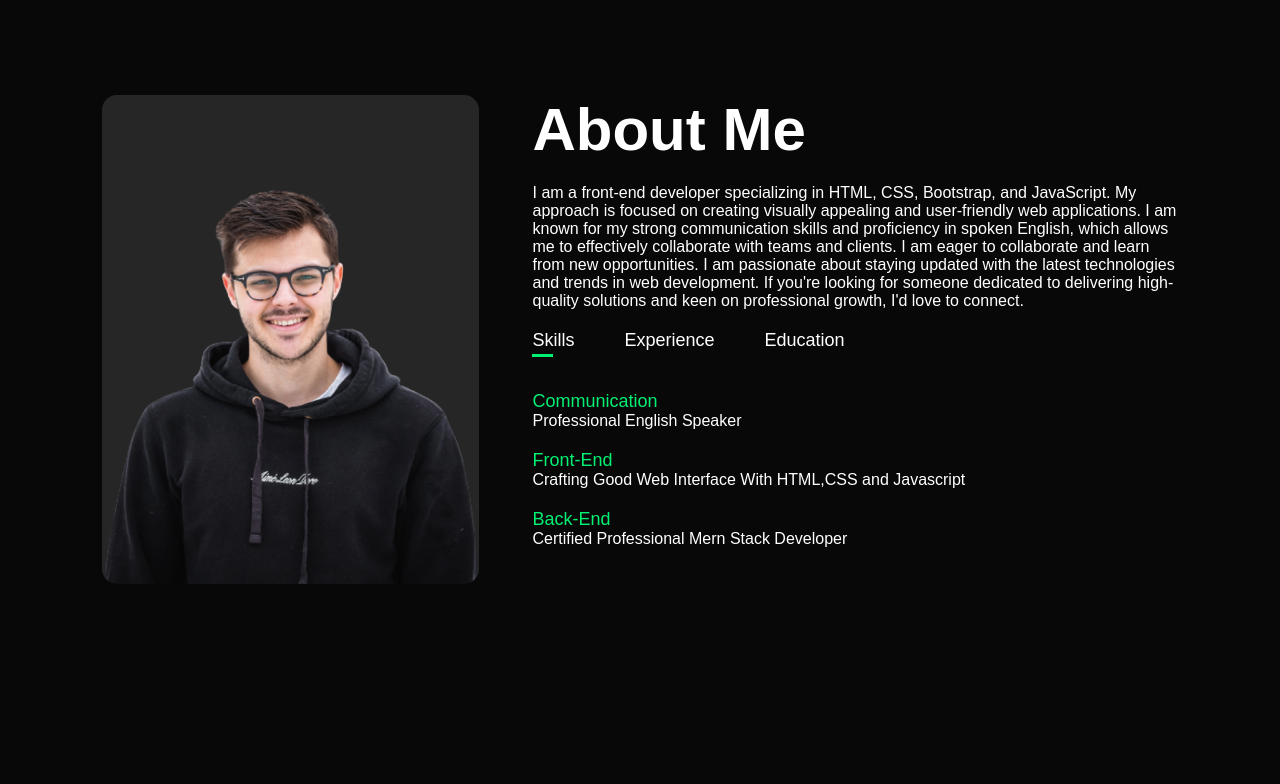
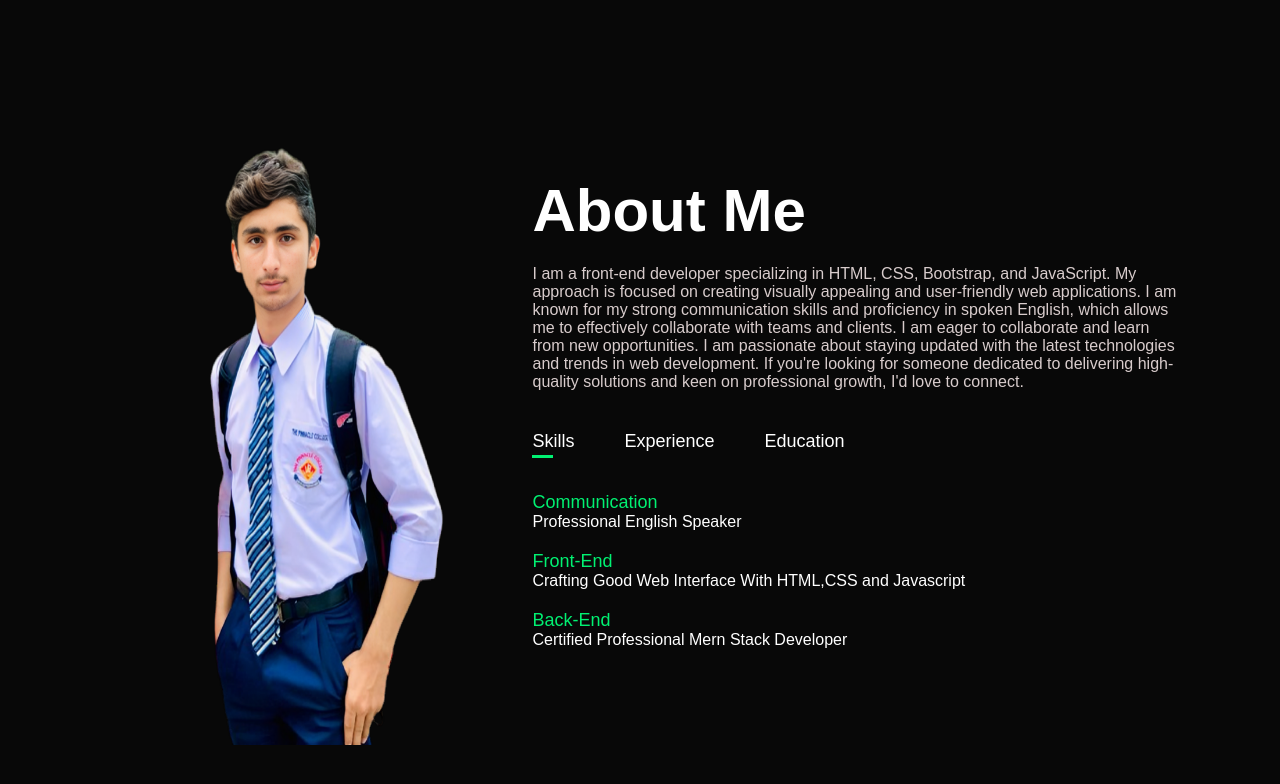
Before and after one commit to KhanzaidGithub/ZaidPortfolio.github.io, a plain HTML site: page index.html in a window 1280 px wide. Shown: the part 800-1584 px from the top of the page. Before the commit the page ends 1483 px from the top, so only its background shows below. Drawn offline with Linux system fonts and the light colour scheme.

Commit message:
changed user image

```diff
--- a/index.html
+++ b/index.html
@@ -34,7 +34,7 @@
     <div class="container">
         <div class="row">
             <div class="about-col-1">
-                <img src="./images/user.png" alt="">
+                <img src="./images/zaidreal.png" alt="" class="zaiduserpic">
             </div>
             <div class="about-col-2">
                 <h2 class="sub-title">About Me</h2>
@@ -75,5 +75,8 @@
         </div>
     </div>
 </div>
+<!-----------------Services----------------->
+<div id="services">
 
+</div>
 </html>
--- a/style.css
+++ b/style.css
@@ -81,6 +81,7 @@ nav ul li a:hover::after {
     display: flex;
     justify-content: space-between;
     flex-wrap: wrap;
+    align-items: center;
 }
 
 .about-col-1 {
@@ -91,7 +92,9 @@ nav ul li a:hover::after {
     width: 100%;
     border-radius: 15px;
 }
-
+.zaiduserpic{
+    height: 650px;
+}
 .about-col-2 {
     flex-basis: 60%;
 }
@@ -103,6 +106,10 @@ nav ul li a:hover::after {
     margin-bottom: 20px;
 }
 
+.sub-title+p {
+    color: #d8cccc;
+}
+
 .tab-titles {
     display: flex;
     margin: 20px 0px 40px;
@@ -111,9 +118,11 @@ nav ul li a:hover::after {
 .tab-links {
     margin-right: 50px;
     font-size: 18px;
-    font-weight: 500;
     cursor: pointer;
     position: relative;
+    color: #ffffff;
+    margin-top: 20px;
+
 }
 
 .tab-links::after {
```
Also changed, not shown: images/logo.png (deleted), images/zaidreal.png (added).
